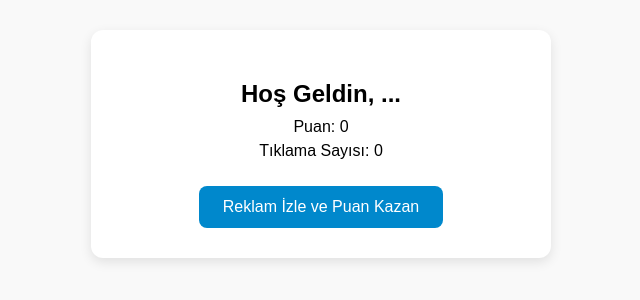
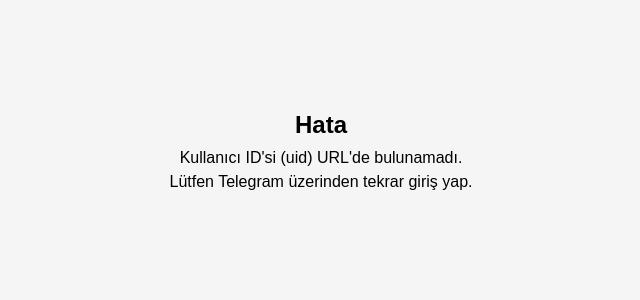
Before and after one commit to editincyt/Plugain, a website: page index.html in a window 1280 px wide. Shown: the part 264-564 px from the top of the page, without its empty margins (319-959 px from the left). Drawn offline with Linux system fonts and the light colour scheme.

Commit message:
Update index.html

```diff
--- a/index.html
+++ b/index.html
@@ -6,14 +6,14 @@
   <style>
     body {
       font-family: sans-serif;
-      background: #f9f9f9;
+      background: #f5f5f5;
       display: flex;
       justify-content: center;
       align-items: center;
       height: 100vh;
     }
     .panel {
-      background: #fff;
+      background: white;
       padding: 30px;
       border-radius: 12px;
       box-shadow: 0 4px 12px rgba(0,0,0,0.1);
@@ -33,7 +33,7 @@
       border: none;
       border-radius: 8px;
       background-color: #0088cc;
-      color: #fff;
+      color: white;
       cursor: pointer;
     }
     button:disabled {
@@ -50,14 +50,19 @@
     <button id="reklamBtn" onclick="reklamIzle()">Reklam İzle ve Puan Kazan</button>
   </div>
 
-  <!-- Firebase ve App JS -->
   <script type="module">
     import { database, ref, get, set, update } from './firebase.js';
 
     const uid = new URLSearchParams(window.location.search).get("uid");
+
     if (!uid) {
-      alert("Kullanıcı ID'si (uid) URL'de bulunamadı.");
-      throw new Error("Kullanıcı ID'si eksik.");
+      document.body.innerHTML = `
+        <div style="text-align:center; font-family:sans-serif; padding:40px;">
+          <h2>Hata</h2>
+          <p>Kullanıcı ID'si (uid) URL'de bulunamadı.</p>
+          <p>Lütfen Telegram üzerinden tekrar giriş yap.</p>
+        </div>`;
+      throw new Error("UID parametresi eksik.");
     }
 
     const userRef = ref(database, "users/" + uid);
@@ -70,6 +75,7 @@
       if (!data) {
         await set(userRef, {
           name: "Bilinmeyen Kullanıcı",
+          username: "yok",
           points: 0,
           clickCount: 0,
           lastClick: null
@@ -78,7 +84,11 @@
         return;
       }
 
-      document.getElementById("username").innerText = data.name || "Anonim";
+      let userText = data.name || "Anonim";
+      if (data.username && data.username !== "yok") {
+        userText += ` (@${data.username})`;
+      }
+      document.getElementById("username").innerText = userText;
       document.getElementById("puan").innerText = data.points || 0;
       document.getElementById("tiklama").innerText = data.clickCount || 0;
 
```
